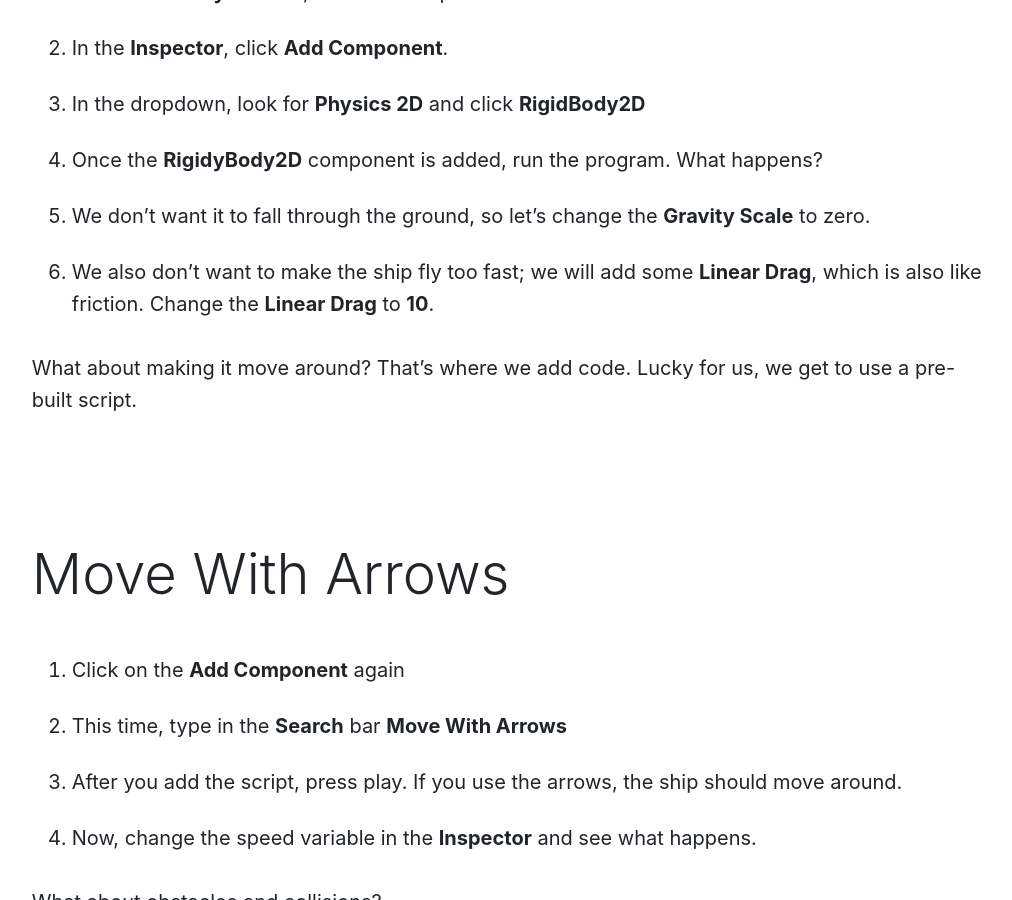
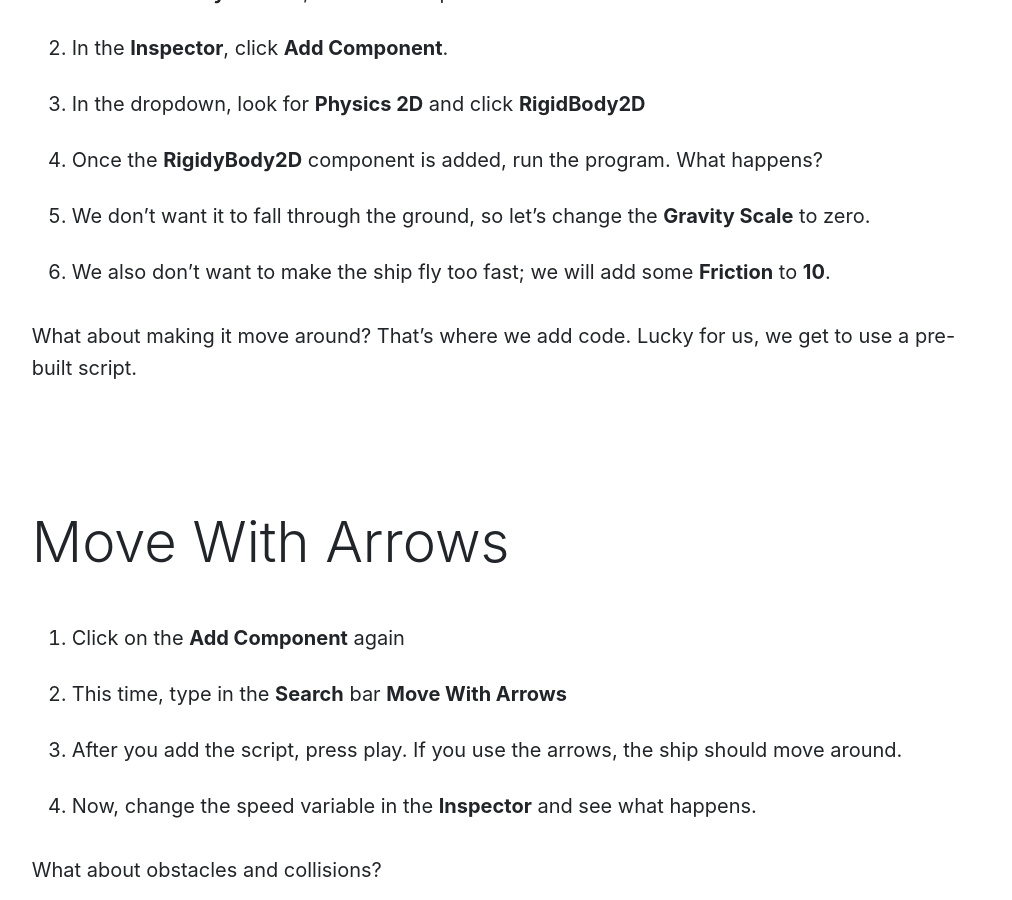
Before and after one commit to Montana-Media-Arts/MFPE-Fall2021, a Jekyll site: the page built from modules/session-1/_posts/2017-01-07-adding-functionality.md, in a window 1280 px wide and 900 px high, scrolled down 1196 px. Shown: the whole window, without its empty margins (132-1144 px from the left). Built offline with Jekyll 4.4.1, drawn with Linux system fonts in a browser that asks for light colours; nearby versions of some CDN libraries.

Commit message:
Update 2017-01-07-adding-functionality.md

```diff
--- a/modules/session-1/_posts/2017-01-07-adding-functionality.md
+++ b/modules/session-1/_posts/2017-01-07-adding-functionality.md
@@ -23,7 +23,7 @@ RigidBody2D is vital to any object because it applies physics properties like gr
 3. In the dropdown, look for **Physics 2D** and click **RigidBody2D**
 4. Once the **RigidyBody2D** component is added, run the program.  What happens?
 5. We don't want it to fall through the ground, so let's change the **Gravity Scale** to zero.
-6. We also don't want to make the ship fly too fast; we will add some **Linear Drag**, which is also like friction.  Change the **Linear Drag** to **10**.
+6. We also don't want to make the ship fly too fast; we will add some **Friction** to **10**.
 
 What about making it move around?  That's where we add code. Lucky for us, we get to use a pre-built script.
 
```
